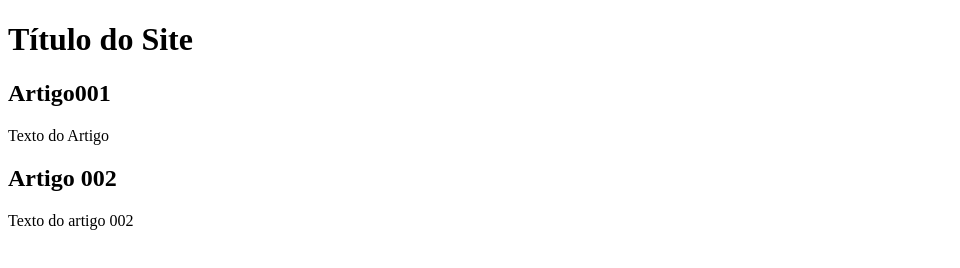
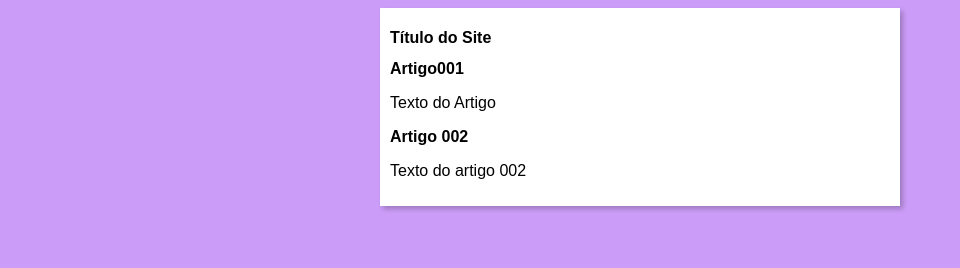
Before and after one commit to riancarlos04/projeto-site, a plain HTML site: page index.html in a window 1280 px wide. Shown: the whole page, without its empty margins (0-960 px from the left). Drawn offline with Linux system fonts and the light colour scheme.

Commit message:
iniciei desing

```diff
--- /dev/null
+++ b/estilos/style.css
@@ -0,0 +1,17 @@
+@charset "UTF-8";
+
+*{
+    font-family: Arial, Helvetica, sans-serif;
+    font-size: 16px;
+}
+
+body{
+    background-color: rgb(204, 157, 248);
+}
+main{
+    background-color: white;
+    width: 500px;
+    margin: auto;
+    padding: 10px;
+    box-shadow: 3px 3px 5px rgba(0, 0, 0, 0.233);
+}
--- a/index.html
+++ b/index.html
@@ -5,6 +5,7 @@
     <meta http-equiv="X-UA-Compatible" content="IE=edge">
     <meta name="viewport" content="width=device-width, initial-scale=1.0">
     <title>Título do Site</title>
+    <link rel="stylesheet" href="estilos/style.css">
 </head>
 <body>
     <main>
```
